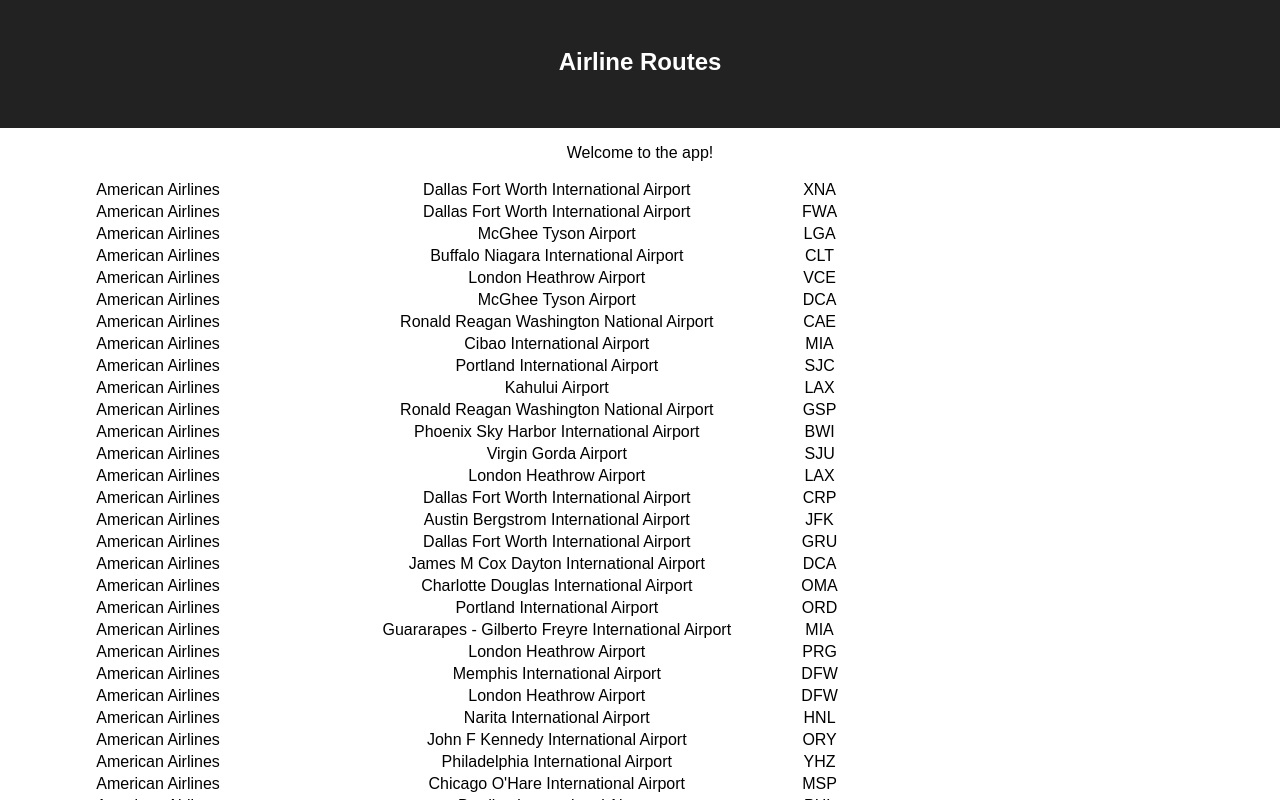
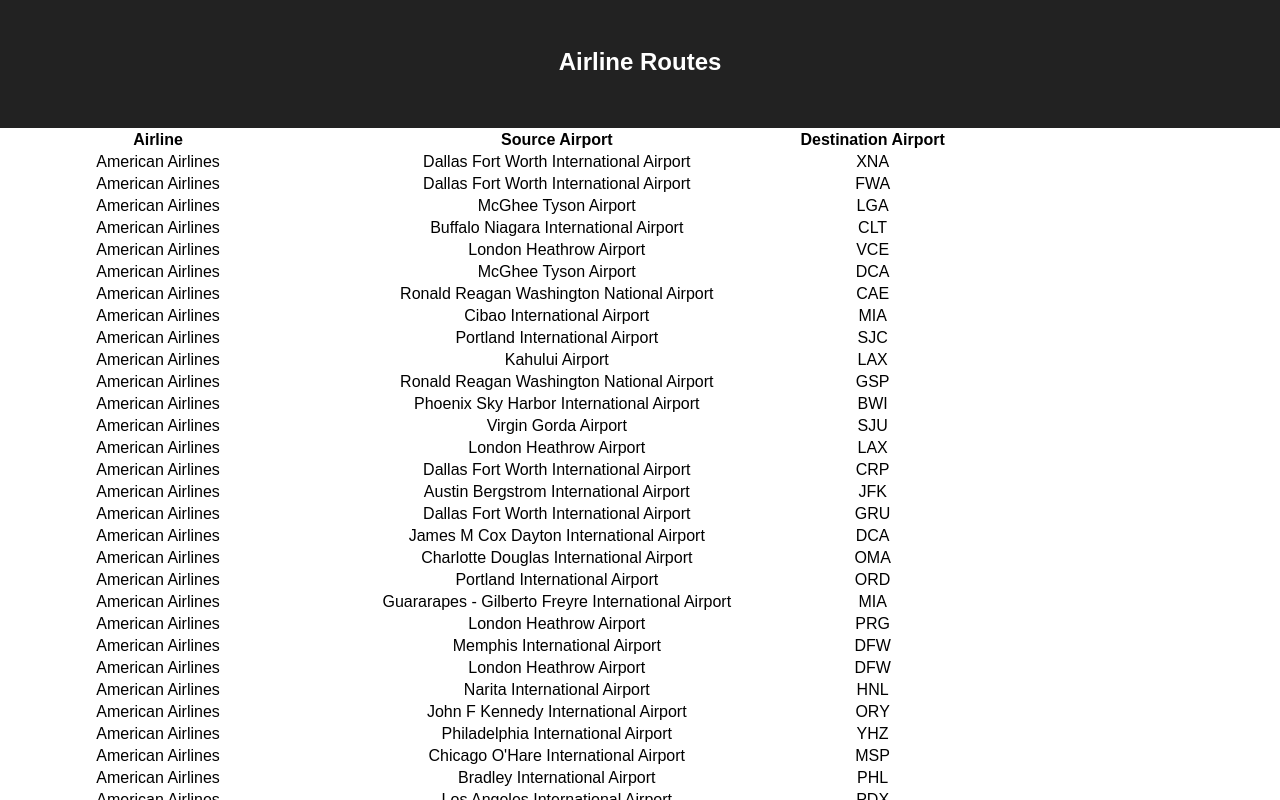
Before and after one commit to romero-c-raul/airlines-react, a React (Create React App) app: page / in a window 1280 px wide. Shown: the top 800 px of the page. Built offline with nearby package versions, Linux system fonts and the light colour scheme.

Commit message:
Defined props for the Table component: columns, rows, and format

```diff
--- a/src/App.js
+++ b/src/App.js
@@ -1,6 +1,21 @@
 import React, { Component } from 'react';
 import './App.css';
+import DATA from './data'
 import Table from './components/Table';
+
+function formatValue(property, value) {
+  if (property === 'airline') {
+    return DATA.getAirlineById(value).name
+  } else {
+    return DATA.getAirportByCode(value).name
+  }
+}
+
+const columns = [
+  {name: 'Airline', property: 'airline'},
+  {name: 'Source Airport', property: 'src'},
+  {name: 'Destination Airport', property: 'dest'},
+];
 
 const App = () => (
   <div className="app">
@@ -8,10 +23,7 @@
     <h1 className="title">Airline Routes</h1>
   </header>
   <section>
-    <p>
-      Welcome to the app!
-    </p>
-    <Table />
+    <Table className="routes-table" columns={columns} rows="" format={formatValue} />
   </section>
 </div>
 )
--- a/src/components/Table.js
+++ b/src/components/Table.js
@@ -1,15 +1,25 @@
 import React from 'react'
 import DATA from '../data'
 
-const Table = () => {
+const Table = ({ columns, rows, format }) => {
   return (
     <table>
+      <thead>
+        <tr>
+          {columns.map(column => {
+            return (
+              <th>{column.name}</th>
+            )
+          })}
+
+        </tr>
+      </thead>
       <tbody>
         {DATA.routes.map(route => {
           return (
             <tr>
-              <td>{DATA.getAirlineById(route.airline) }</td>
-              <td>{DATA.getAirportByCode(route.src)}</td>
+              <td>{format("airline", route.airline) }</td>
+              <td>{format("src", route.src)}</td>
               <td>{route.dest}</td>
             </tr>
           )
--- a/src/data.js
+++ b/src/data.js
@@ -1396,13 +1396,11 @@
 ];
 
 const getAirlineById = (id) => {
-  const airline = airlines.find(airline => airline.id === id)
-  return airline.name
+  return airlines.find(airline => airline.id === id)
 }
 
 const getAirportByCode = (code) => {
-  const airport = airports.find(airport => airport.code === code)
-  return airport.name
+  return airports.find(airport => airport.code === code)
 }
 
 export default {
```
